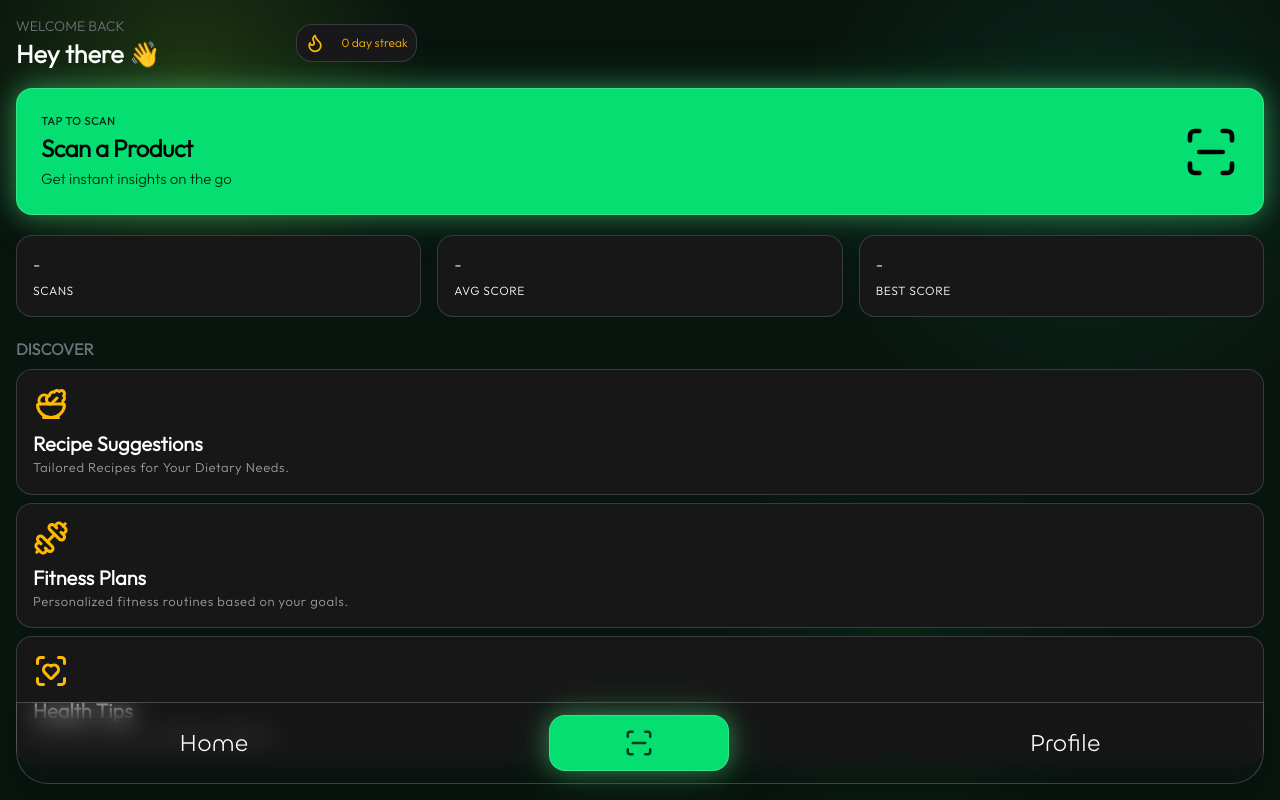
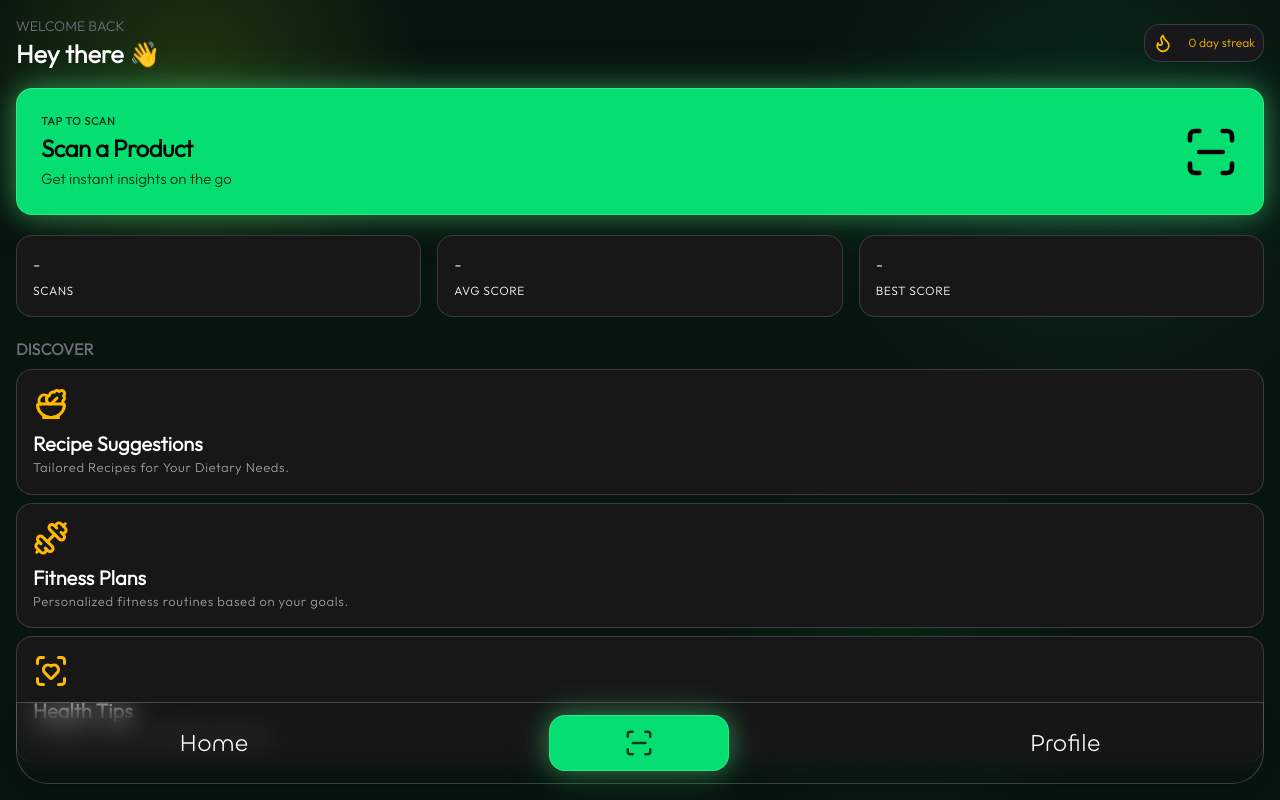
Before and after one commit to KaranMantrii/NutriScan-, a React (Vite) app: page /home in a window 1280 px wide. Built offline with nearby package versions, Linux system fonts and the light colour scheme.

Commit message:
small layout issue

```diff
--- a/src/pages/Home.jsx
+++ b/src/pages/Home.jsx
@@ -19,7 +19,7 @@ export default function Home(){
     return (
         <div>
             {/* Kept your exact header layout intact */}
-            <header className="fixed top-0 left-0 right-0 z-50 p-3 sm:p-4 flex items-start gap-34">
+            <header className="fixed top-0 left-0 right-0 z-50 p-3 sm:p-4 flex items-start justify-between gap-34">
                 <div>
                     <p className="text-sm text-zinc-500">WELCOME BACK</p>
                     <p className="text-[25px] font-bold font-outfit">Hey there 👋</p>
```
